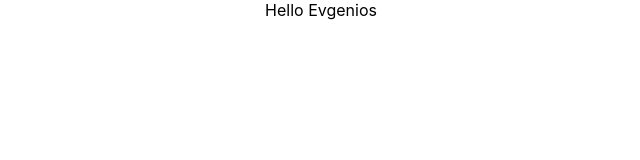
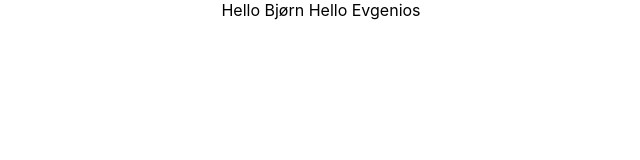
Before and after one commit to TID-ITU/listworld, a React (Create React App) app: page / in a window 1280 px wide. Shown: the top 160 px of the page, without its empty margins (319-959 px from the left). Built offline with nearby package versions, Linux system fonts and the light colour scheme.

Commit message:
Added hello Bjørn text

```diff
--- a/src/App.js
+++ b/src/App.js
@@ -3,6 +3,7 @@ import './App.css';
 function App() {
   return (
     <div className="App">
+        Hello Bjørn
         Hello Evgenios
     </div>
   );
```
